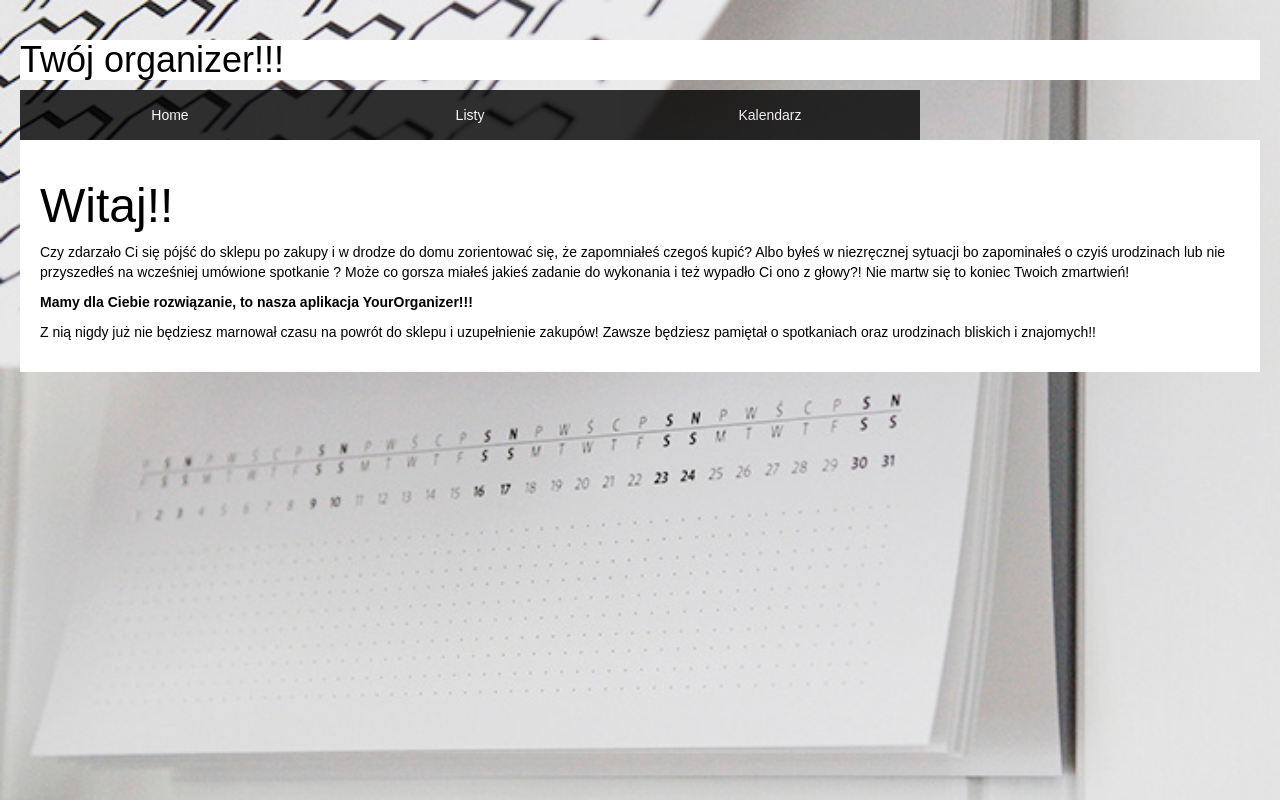
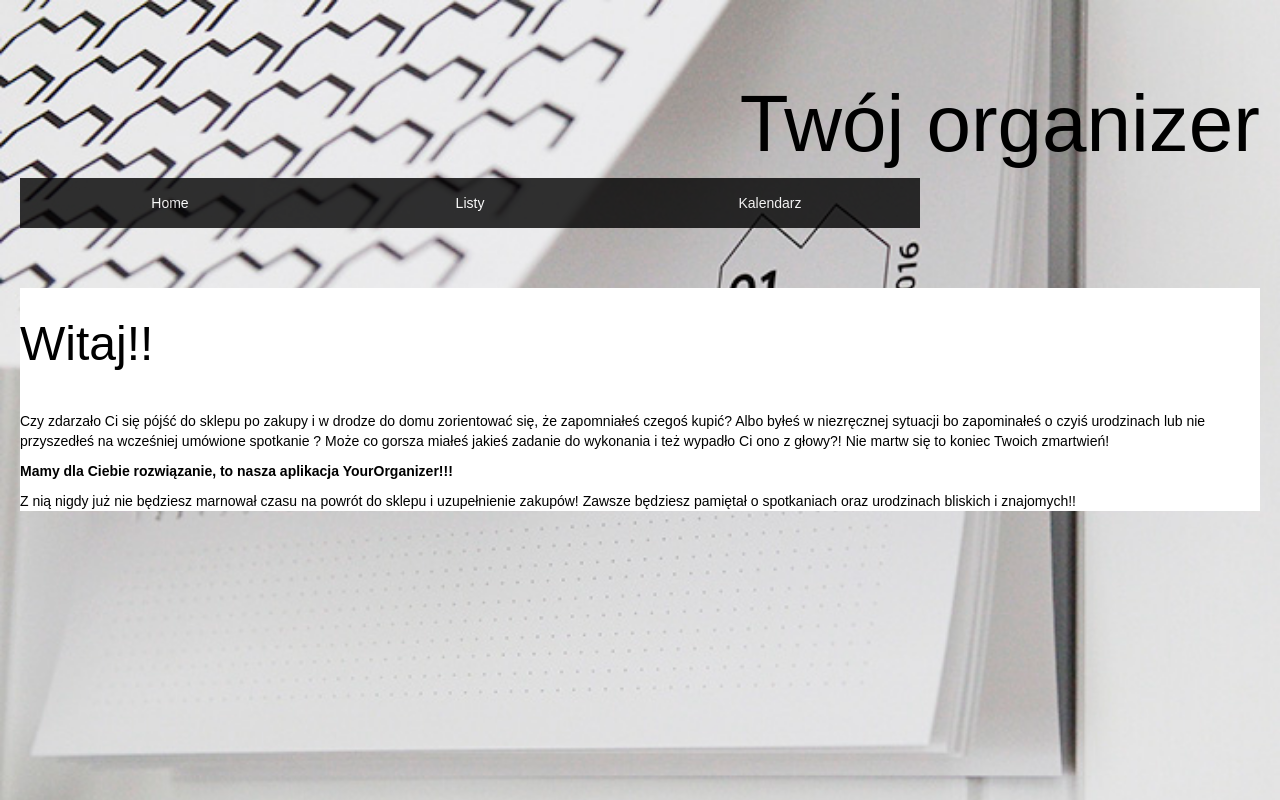
Before and after one commit to knapika/YourOrganizer-front, a React app: page / in a window 1280 px wide. Built offline with nearby package versions, Linux system fonts and the light colour scheme.

Commit message:
Problems fixed with: input, space between ul and div, header

```diff
--- a/src/Home.js
+++ b/src/Home.js
@@ -3,7 +3,7 @@ import React, {Component} from "react";
 class Home extends Component {
     render() {
         return (
-            <div>
+            <div className="componentContainer">
                 <h2><font size="30">Witaj!!</font></h2>
                 <p>Czy zdarzało Ci się pójść do sklepu po zakupy i w drodze do domu zorientować się, że zapomniałeś
                     czegoś kupić?
--- a/src/Main.js
+++ b/src/Main.js
@@ -12,7 +12,7 @@ class Main extends Component {
         return (
             <HashRouter>
                 <div>
-                    <h1><font color="black">Twój organizer!!!</font></h1>
+                    <h1 align = "right"><font color="black" size="50px">Twój organizer</font></h1>
                     <ul className="header">
                         <li><NavLink exact to="/">Home</NavLink></li>
                         <li>Listy
--- a/src/TodoList.js
+++ b/src/TodoList.js
@@ -4,7 +4,7 @@ const Title = ({todoCount}) => {
     return (
         <div>
             <div>
-                <h1>Lista rzeczy do zrobienia! ({todoCount})</h1>
+                <h2>Lista rzeczy do zrobienia liczy obecnie: ({todoCount}) pozycji!</h2>
             </div>
         </div>
     );
@@ -86,10 +86,10 @@ class TodoComponent extends Component {
 
     render() {
         return (
-            <div>
+            <div className="componentContainer">
                 <Title todoCount={this.state.data.length}/>
                 <TodoForm addTodo={this.addTodo}/>
-                <div><font size="8"> Do zrobienia!</font></div>
+                <h2>Do zrobienia:</h2>
                 <TodoList
                     todos={this.state.data}
                     remove={this.handleRemoveFromTodos.bind(this)}
--- a/src/styles/index.css
+++ b/src/styles/index.css
@@ -5,6 +5,13 @@ body {
     margin: 0;
     color: white;
 }
+
+.content {
+    color: black;
+    clear: left;
+    padding-top: 40px;
+}
+
 ul{
     margin: 0px;
     padding: 0px;
@@ -18,7 +25,7 @@ ul li{
     opacity: 0.8;
     line-height: 50px;
     text-align: center;
-    font-color: white;
+    color: white;
     background-color: black;
     text-decoration: none;
 }
@@ -43,14 +50,26 @@ ul li ul li {
 
 ul li:hover ul li {
     display: block;
+    z-index: 100;
 }
 h1, h2, p, ul, li {
     font-family: sans-serif;
 }
- h1{
-     background-color: white;
-     background-size: 400px;
- }
+
+h1{
+     font-size: 80px;
+     padding-top: 40px;
+}
+
+h2 {
+    font-size: 40px;
+    padding-top: 30px;
+    padding-bottom: 30px;
+}
+
+.componentContainer {
+    background-color: white;
+}
 /*ul.header li {*/
     /*display: inline;*/
     /*list-style-type: none;*/
@@ -67,12 +86,9 @@ h1, h2, p, ul, li {
     /*padding: 20px;*/
     /*display: inline-block;*/
 /*}*/
-.content {
-    background-color: white;
-    color: black;
-    padding: 20px;
-    clear: left;
-}
+
+
+
 /*.content h2 {*/
     /*padding: 0;*/
     /*margin: 0;*/
```
